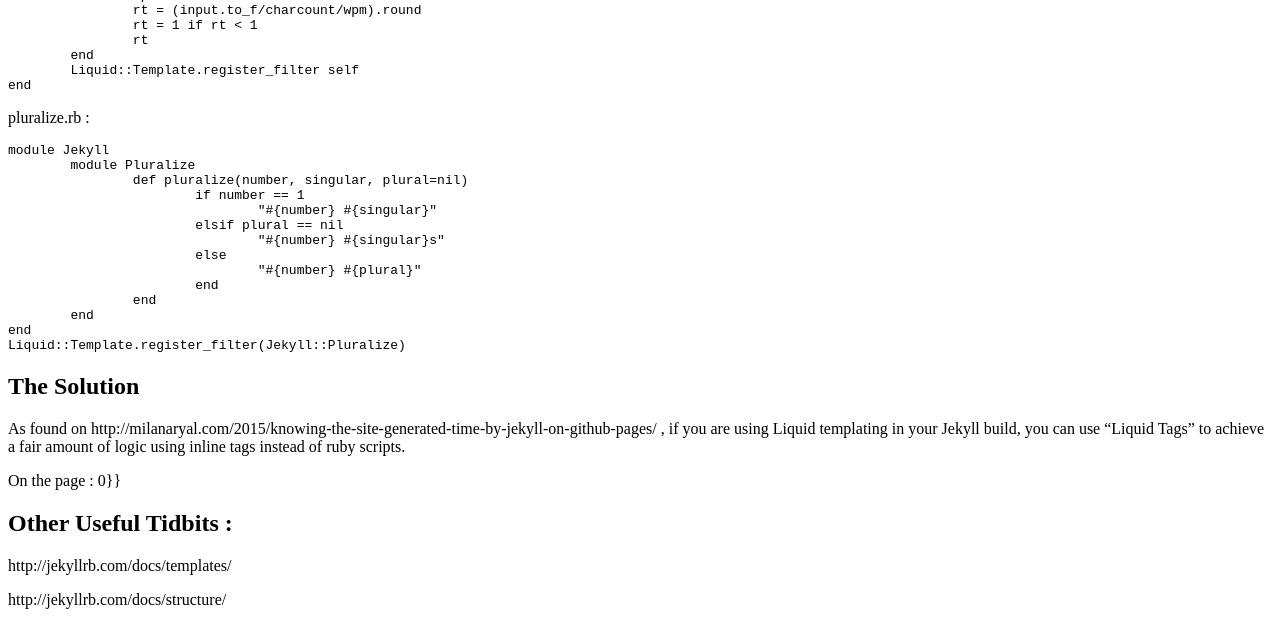
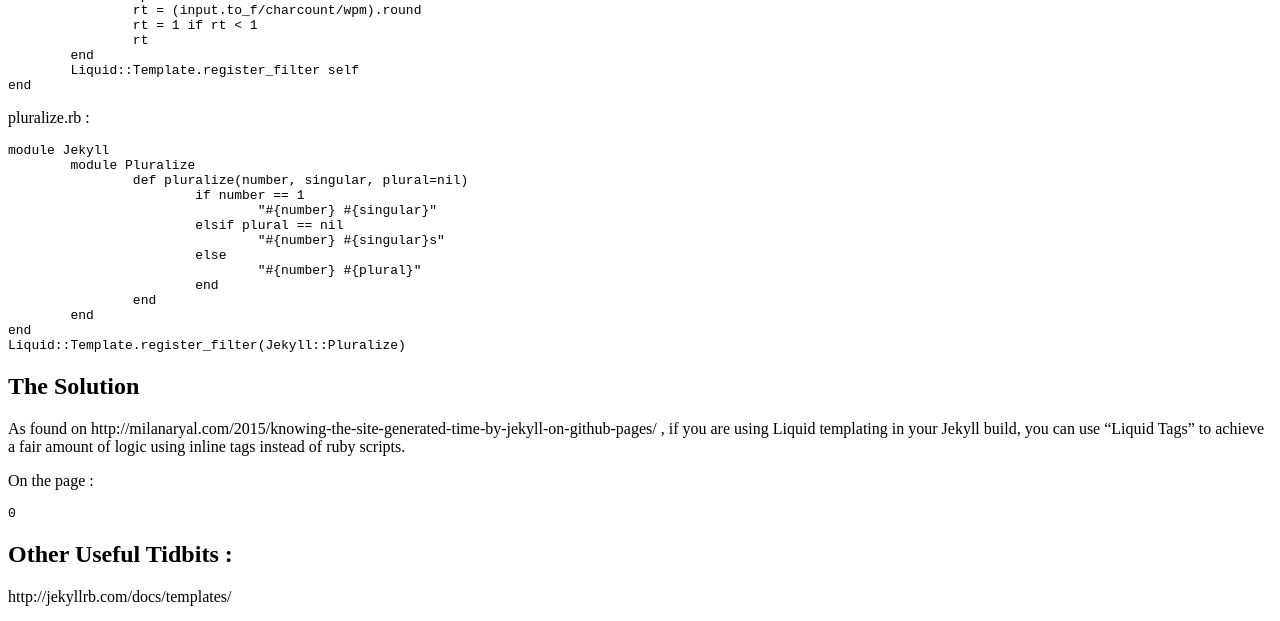
Before and after one commit to hmfaysal/Jekyll-HMFAYSAL-Theme, a Jekyll site: the page built from _posts/2015-09-30-liquid-jekyll.md, in a window 1280 px wide and 900 px high, scrolled down 1457 px, cut to the strip 0-621 px from the top of the window. Built offline with Jekyll 4.4.1, drawn with Linux system fonts in a browser that asks for light colours; comment, search, counter and statistics services are not loaded.

Commit message:
added post liquid jekyll

```diff
--- a/_posts/2015-09-30-liquid-jekyll.md
+++ b/_posts/2015-09-30-liquid-jekyll.md
@@ -67,8 +67,10 @@ Liquid::Template.register_filter(Jekyll::Pluralize)
 As found on <a>http://milanaryal.com/2015/knowing-the-site-generated-time-by-jekyll-on-github-pages/</a> , if you are using Liquid templating in your Jekyll build, you can use "Liquid Tags" to achieve a fair amount of logic using inline tags instead of ruby scripts.
 
 On the page &#58;
-{{ "{{ post.content.size | divided_by:1507 }}}}
 
+~~~
+{{ post.content.size | divided_by:1507 }}
+~~~
 
 # Other Useful Tidbits &#58;
 <a>http://jekyllrb.com/docs/templates/</a>
```
